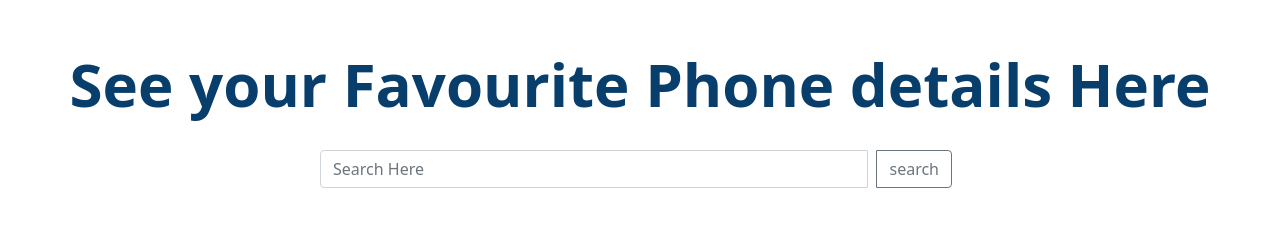
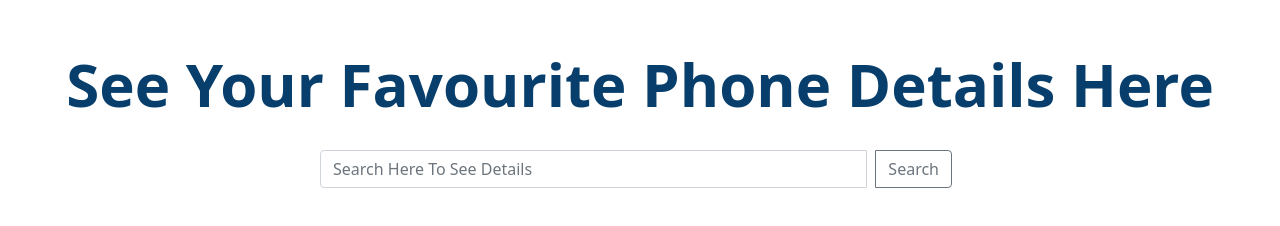
Before and after one commit to ador27/phone-hunter, a plain HTML site: page index.html in a window 1280 px wide. Drawn offline with nearby package versions, Linux system fonts and the light colour scheme.

Commit message:
html done

```diff
--- a/index.html
+++ b/index.html
@@ -5,27 +5,34 @@
     <meta charset="UTF-8">
     <meta http-equiv="X-UA-Compatible" content="IE=edge">
     <meta name="viewport" content="width=device-width, initial-scale=1.0">
-    <title>Mobile Hunter</title>
+    <title>Favourite Phone Details</title>
+    <!-- css stylesheet  -->
     <link rel="stylesheet" href="style.css">
+    <!-- bootstrap stylesheet -->
     <link href="https://cdn.jsdelivr.net/npm/bootstrap@5.1.3/dist/css/bootstrap.min.css" rel="stylesheet"
         integrity="sha384-1BmE4kWBq78iYhFldvKuhfTAU6auU8tT94WrHftjDbrCEXSU1oBoqyl2QvZ6jIW3" crossorigin="anonymous">
 
 </head>
 
 <body>
+    <!-- header part -->
     <header class="mb-5">
-        <h1 class="website-title text-center mt-5">See your Favourite Phone details Here</h1>
+        <!-- title part -->
+        <h1 class="website-title text-center mt-5">See Your Favourite Phone Details Here</h1>
+        <!-- search part -->
         <div class="input-group mb-3 w-50 mx-auto">
-            <input id="input-field" type="text" class="form-control" placeholder="Search Here"
+            <input id="input-field" type="text" class="form-control" placeholder="Search Here To See Details"
                 aria-label="Recipient's username" aria-describedby="button-addon2">
             <button onclick="searchPhone()" class="btn btn-outline-secondary mx-2" type="button"
-                id="button-search">search</button>
+                id="button-search">Search</button>
         </div>
 
+        <!-- error message -->
         <p id="empty-error" class="w-50 mx-auto text-center mt-5">You haven't enter any phone name. Please write a phone
             name.</p>
     </header>
 
+    <!-- main part -->
     <main class="container">
         <section>
             <div id="phone-details"></div>
@@ -38,6 +45,7 @@
         integrity="sha384-ka7Sk0Gln4gmtz2MlQnikT1wXgYsOg+OMhuP+IlRH9sENBO0LRn5q+8nbTov4+1p"
         crossorigin="anonymous"></script>
 
+    <!-- javascript connect -->
     <script src="phone.js"></script>
 </body>
 
```
Also changed, not shown: style.css (+0 -7 lines).
